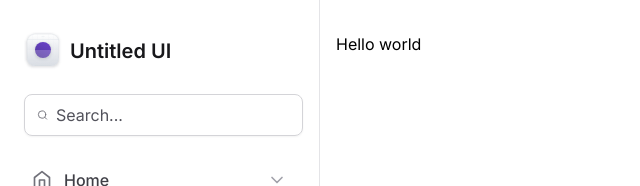
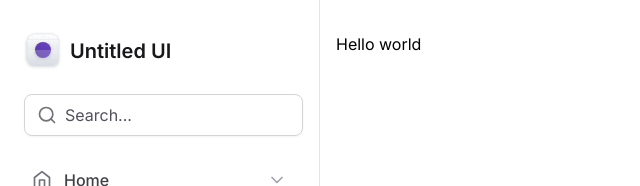
Before and after one commit to DeividFrancis/masterizando-tailwind, a Next.js app: page / in a window 1280 px wide. Shown: the top 186 px of the page, without its empty margins (0-640 px from the left). Built offline with nearby package versions, Linux system fonts and the light colour scheme.

Commit message:
feat(sidebar): Pattern de Composição

```diff
--- /dev/null
+++ b/src/components/Input.tsx
@@ -0,0 +1,27 @@
+import { ComponentProps } from 'react'
+
+type InputPrefixProps = ComponentProps<'div'>
+export function Prefix(props: InputPrefixProps) {
+  return <div {...props} />
+}
+
+type InputControlProps = ComponentProps<'input'>
+export function Control(props: InputControlProps) {
+  return (
+    <input
+      className="flex-1 border-0 bg-transparent p-0 text-zinc-900 placeholder:text-zinc-600"
+      {...props}
+    />
+  )
+}
+
+type InputRootProps = ComponentProps<'div'>
+
+export function Root(props: InputRootProps) {
+  return (
+    <div
+      className="mx-1 flex w-full items-center gap-2 rounded-lg border border-zinc-300 px-3 py-2 shadow-sm"
+      {...props}
+    />
+  )
+}
--- a/src/components/Sidebar/index.tsx
+++ b/src/components/Sidebar/index.tsx
@@ -13,18 +13,18 @@
 import { NavItem } from './NavItem'
 import { UsedSpaceWidget } from './UsedSpaceWidget'
 import { Profile } from './Profile'
+import * as Input from '../Input'
 
 export function Sidebar() {
   return (
     <aside className="flex flex-col gap-6 border-r border-zinc-200 px-5 py-8">
       <Logo />
-      <div className="mx-1 flex w-full items-center gap-2 rounded-lg border border-zinc-300 px-3 py-2 shadow-sm">
-        <Search className="h-5 w-5 text-zinc-500" />
-        <input
-          className="flex-1 border-0 bg-transparent p-0 text-zinc-900 placeholder:text-zinc-600"
-          placeholder="Search..."
-        />
-      </div>
+      <Input.Root>
+        <Input.Prefix>
+          <Search className="h-5 w-5 text-zinc-500" />
+        </Input.Prefix>
+        <Input.Control placeholder="Search..." />
+      </Input.Root>
       <nav className="space-y-0.5">
         <NavItem title="Home" icon={Home} />
         <NavItem title="Dashboard" icon={BarChart} />
```
